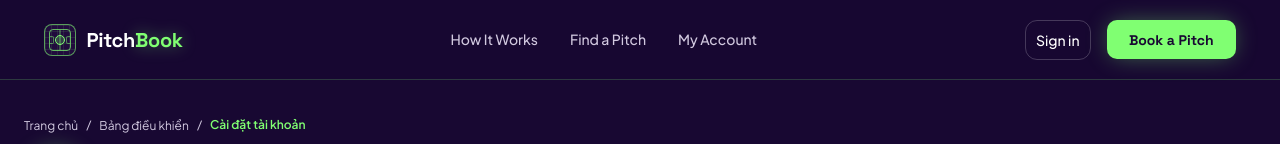
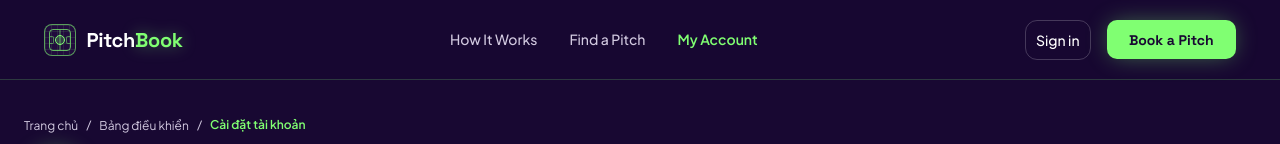
Before and after one commit to khoihoag/booking-system, a React (Vite) app in the folder frontend/: page /account in a window 1280 px wide. Shown: the top 144 px of the page. Built offline with nearby package versions, Linux system fonts and the light colour scheme.

Commit message:
active link on navbar

```diff
--- a/frontend/src/components/layout/Navbar.jsx
+++ b/frontend/src/components/layout/Navbar.jsx
@@ -34,8 +34,8 @@ export default function () {
   const handleSignOut = () => {
     setUserDropdownOpen(false);
     setCurrentUser(null);
-    localStorage.removeItem('token')
-    localStorage.removeItem('user')
+    localStorage.removeItem("token");
+    localStorage.removeItem("user");
   };
 
   return (
@@ -50,42 +50,60 @@ export default function () {
             >
               Find a Pitch
             </Link> */}
-            <Link to='/#HowItWork' className="navbar-link-btn">
+            <NavLink
+              to="/#HowItWork"
+              className={({ isActive }) =>
+                isActive ? "navbar-link-btn active" : "navbar-link-btn"
+              }
+            >
               How It Works
-            </Link>
-            <NavLink to='/discovery' className={({isActive}) => isActive ? "navbar-link-btn active" : "navbar-link-btn"}>Find a Pitch</NavLink>
-            {
-              currentUser?.role === 'owner' && (
-              <Link to='/dashboard'
-                className="navbar-link-btn"
+            </NavLink>
+            <NavLink
+              to="/discovery"
+              className={({ isActive }) =>
+                isActive ? "navbar-link-btn active" : "navbar-link-btn"
+              }
+            >
+              Find a Pitch
+            </NavLink>
+            {currentUser?.role === "owner" && (
+              <NavLink
+                to="/owner"
+                className={({ isActive }) =>
+                  isActive ? "navbar-link-btn active" : "navbar-link-btn"
+                }
               >
                 Owner Console
-              </Link>
-              )
+              </NavLink>
+            )}
+            {currentUser?.role === "user" && (
+              <NavLink
+                to="/dashboard"
+                className={({ isActive }) =>
+                  isActive ? "navbar-link-btn active" : "navbar-link-btn"
                 }
-            {
-              currentUser?.role === 'user' && (
-              <Link to='/dashboard'
-                className="navbar-link-btn"
               >
                 Player Dashboard
-              </Link>
-              )
+              </NavLink>
+            )}
+            {currentUser?.role === "admin" && (
+              <NavLink
+                to="/admin"
+                className={({ isActive }) =>
+                  isActive ? "navbar-link-btn active" : "navbar-link-btn"
                 }
-            {
-              currentUser?.role === 'admin' && (
-              <Link to='/dashboard'
-                className="navbar-link-btn"
               >
                 Admin Console
-              </Link>
-              )
+              </NavLink>
+            )}
+            <NavLink
+              to="/account"
+              className={({ isActive }) =>
+                isActive ? "navbar-link-btn active" : "navbar-link-btn"
               }
-            <Link to='/account'
-                className="navbar-link-btn"
             >
               My Account
-              </Link>
+            </NavLink>
           </nav>
 
           <div className="nav-actions">
@@ -199,23 +217,20 @@ export default function () {
                           <LogOut size={16} />
 
                           <span>Sign Out</span>
-
                         </button>
                       </div>
                     </div>
                   )}
                 </div>
               ) : (
-                <Link to='/signin'>
+                <Link to="/signin">
                   <button
-                onClick={() => handleNavClick('signin')}
-                className="signin-btn">
+                    onClick={() => handleNavClick("signin")}
+                    className="signin-btn"
+                  >
                     Sign in
                   </button>
                 </Link>
-
-
-
               )}
             </span>
             <Link to="/discovery">
```
Lines whose indentation alone changed are shown as unchanged.
